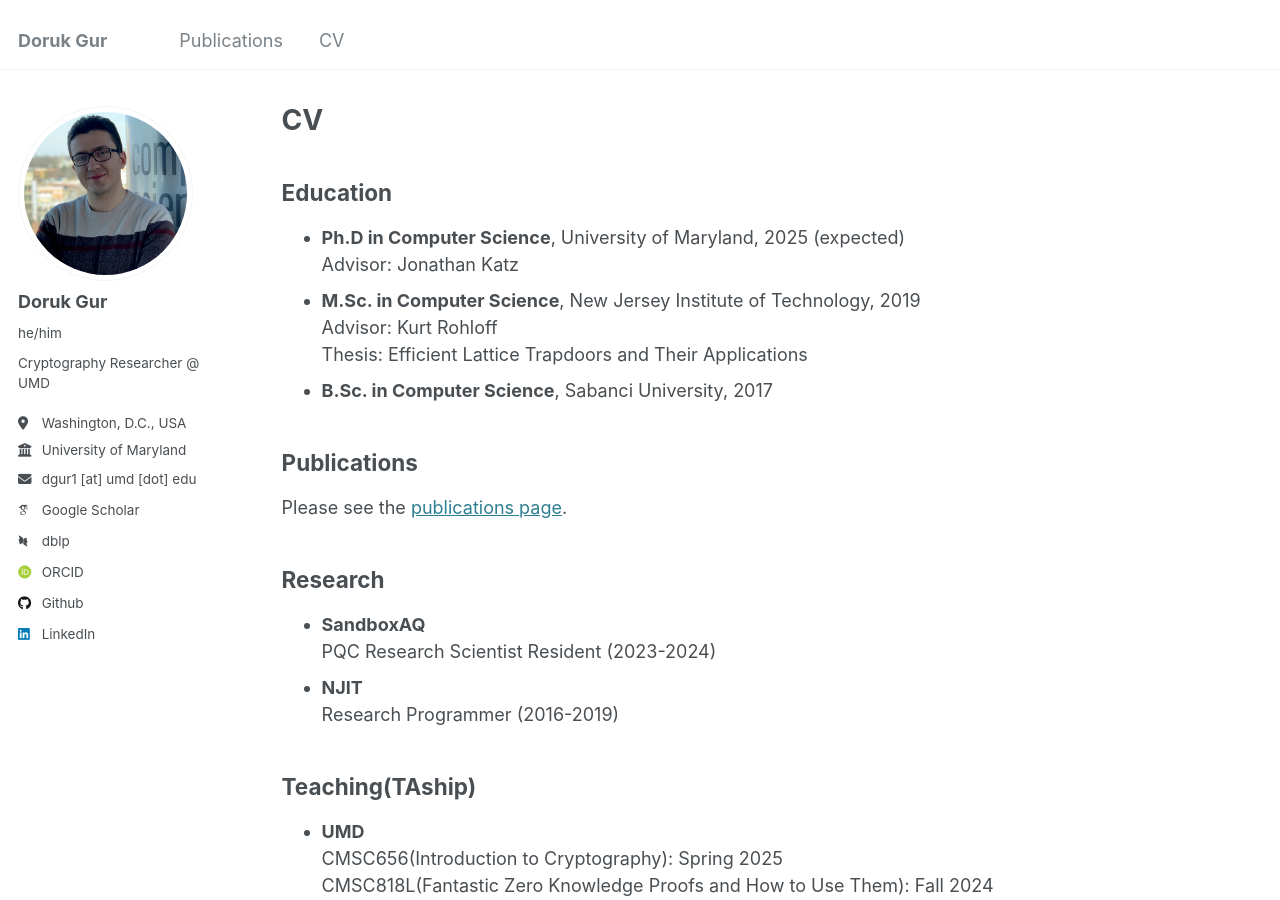
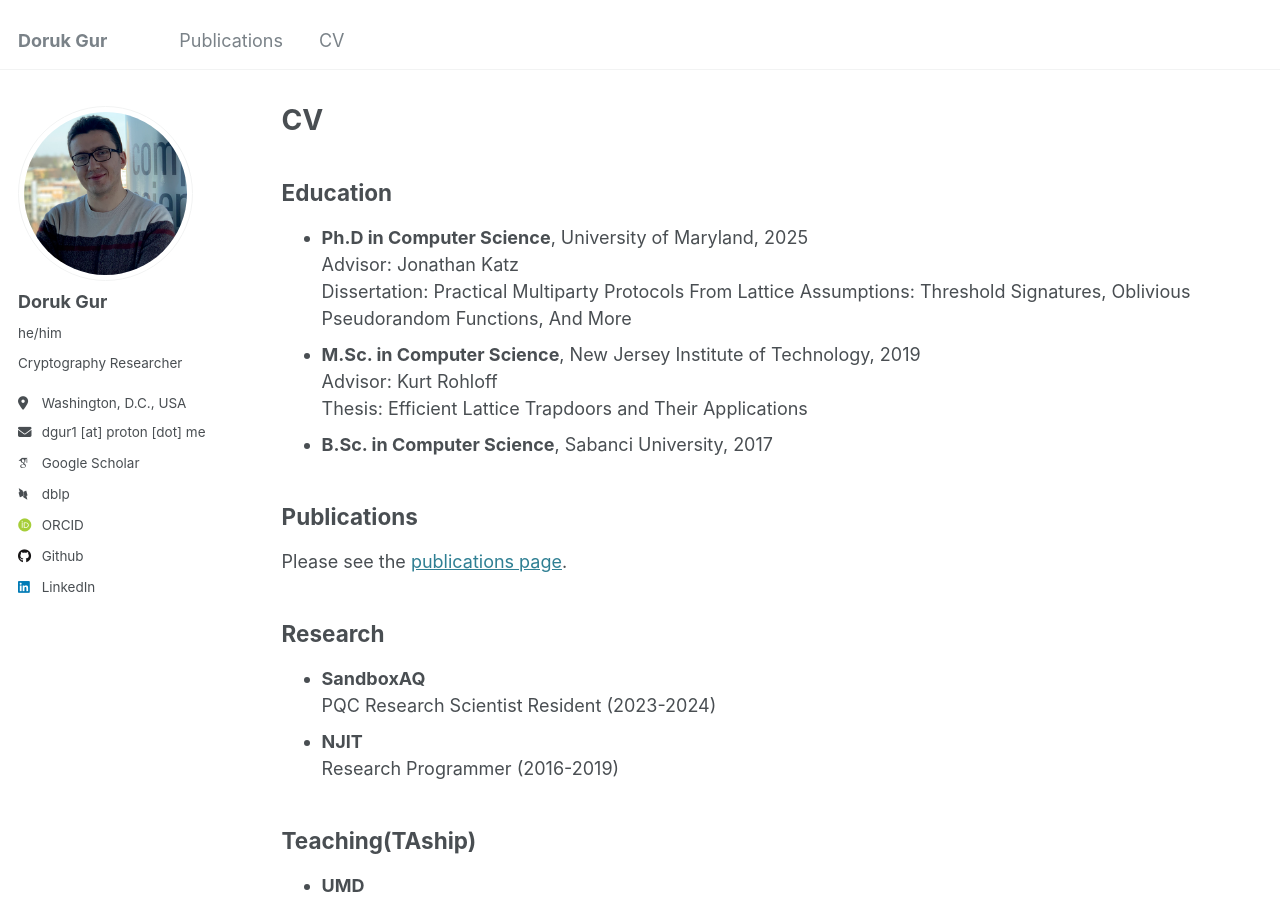
Before and after one commit to doruk19/doruk19.github.io, a Jekyll site: the page built from _pages/cv.md, in a window 1280 px wide and 900 px high. Built offline with Jekyll 4.4.1, drawn with Linux system fonts in a browser that asks for light colours; some web fonts are replaced.

Commit message:
long overdue updates

```diff
--- a/_config.yml
+++ b/_config.yml
@@ -24,11 +24,11 @@ author:
   avatar           : "profile.png"
   name             : "Doruk Gur"
   pronouns         : "he/him"
-  bio              : "Cryptography Researcher @ UMD"
+  bio              : "Cryptography Researcher"
   location         : "Washington, D.C., USA"
-  employer         : "University of Maryland"
+  #employer         : ""
   uri              : # URL
-  email            : "dgur1@umd.edu"
+  email            : "dgur1@proton.me"
 
   # Academic websites
   arxiv            : # URL - Update with the correct link to your profile
--- a/_pages/cv.md
+++ b/_pages/cv.md
@@ -11,8 +11,9 @@ redirect_from:
 
 Education
 ------
-* **Ph.D in Computer Science**, University of Maryland, 2025 (expected) \\
-  Advisor: Jonathan Katz
+* **Ph.D in Computer Science**, University of Maryland, 2025 \\
+  Advisor: Jonathan Katz \\
+  Dissertation: Practical Multiparty Protocols From Lattice Assumptions: Threshold Signatures, Oblivious Pseudorandom Functions, And More
 * **M.Sc. in Computer Science**, New Jersey Institute of Technology, 2019 \\
   Advisor: Kurt Rohloff \\
   Thesis: Efficient Lattice Trapdoors and Their Applications
```
Also changed, not shown: _data/ui-text.yml (+8 -8 lines), _pages/about.md (+2 -1 lines).
